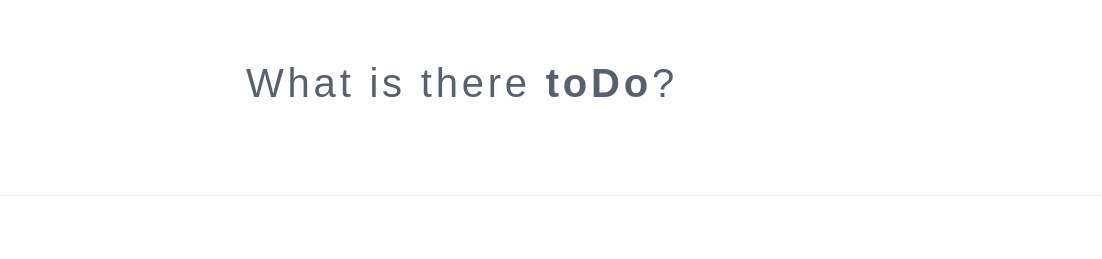
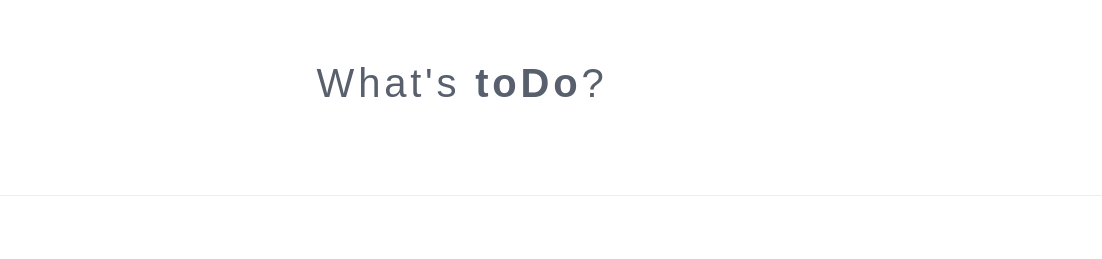
Before and after one commit to rtanner0150/To-Do-List-REST, a website: page public/index.html in a window 1280 px wide. Shown: the top 259 px of the page, 178-1280 px from the left. Drawn offline with nearby package versions, Linux system fonts and the light colour scheme; a web font is replaced by a local one.

Commit message:
grammar change

```diff
--- a/public/index.html
+++ b/public/index.html
@@ -42,7 +42,7 @@
 
             </div>
             <div class="col-md">
-                <h2 class="title">What is there <strong>toDo</strong>?</h2>
+                <h2 class="title">What's <strong>toDo</strong>?</h2>
                 <a class="home" href="index.html"><i class="fas fa-arrow-alt-circle-left"></i></a>
                 <div class="createItem">
                     <hr>
```
Also changed, not shown: public/edit.html (+1 -1 lines).
